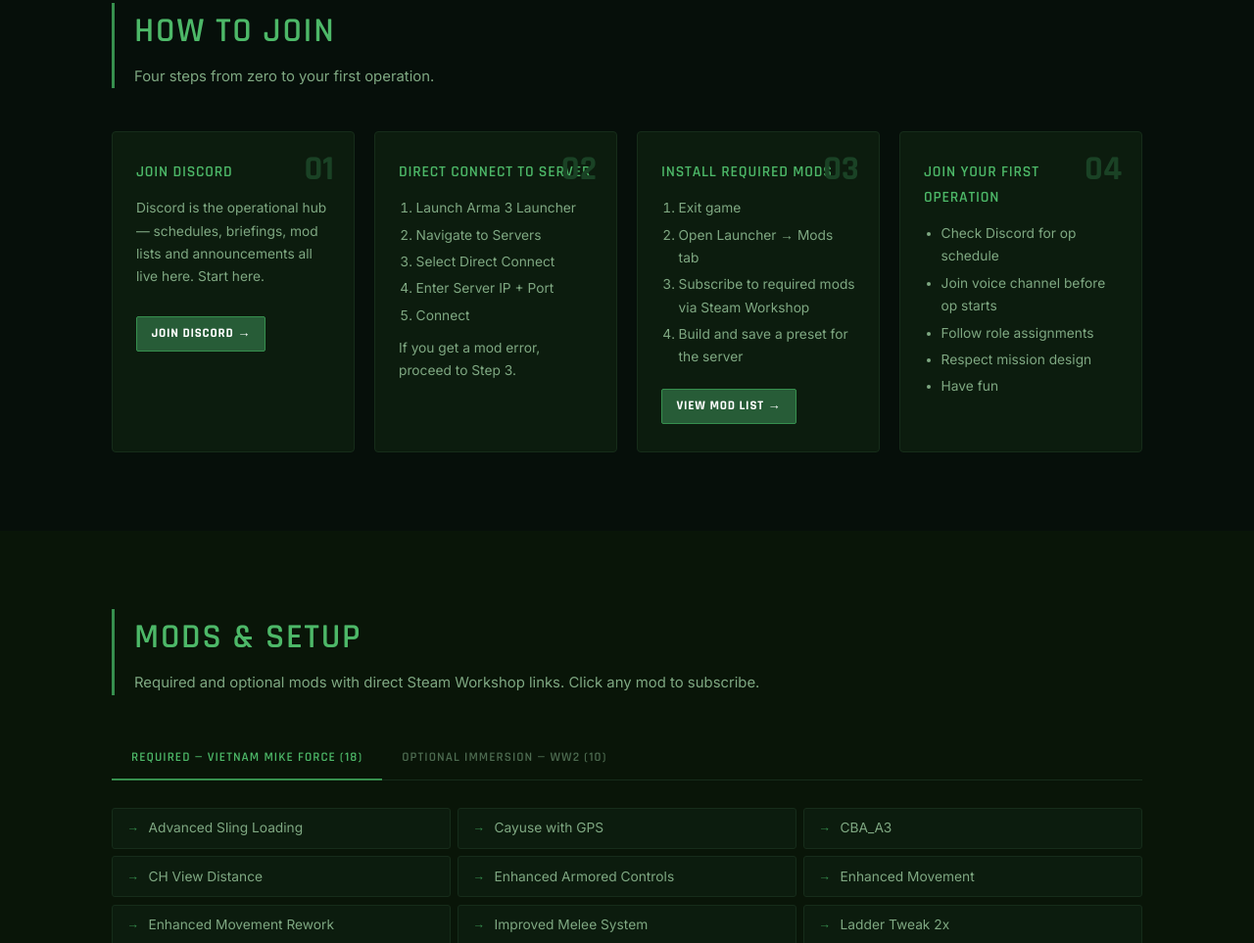
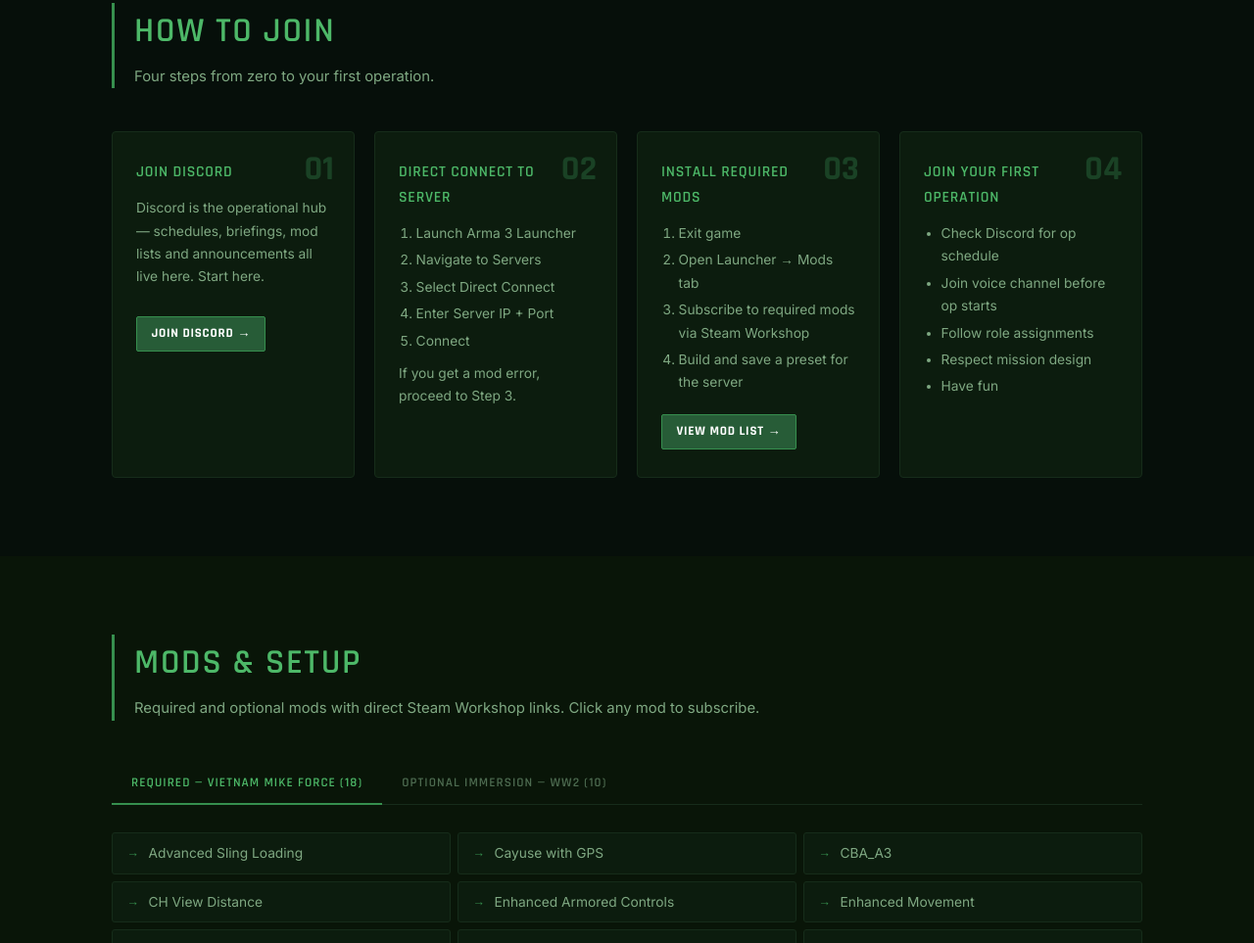
Before and after one commit to JoelDMikkelsen/green-sharks-site, a website: page index.html in a window 1280 px wide. Shown: the part 2571-3534 px from the top of the page at 98% size. Drawn offline with Linux system fonts and the light colour scheme.

Commit message:
fix: add padding-right to step-card h3 to prevent step number overlap

```diff
--- a/assets/css/main.css
+++ b/assets/css/main.css
@@ -320,7 +320,7 @@ nav {
   font-size: 2.2rem; font-weight: 700;
   color: var(--green-dim); line-height: 1;
 }
-.step-card h3 { color: var(--green-light); margin-bottom: 0.75rem; font-size: 0.98rem; }
+.step-card h3 { color: var(--green-light); margin-bottom: 0.75rem; font-size: 0.98rem; padding-right: 3rem; }
 .step-card p, .step-card ol, .step-card ul {
   font-size: 0.86rem; color: var(--text-secondary); line-height: 1.7;
 }
```
